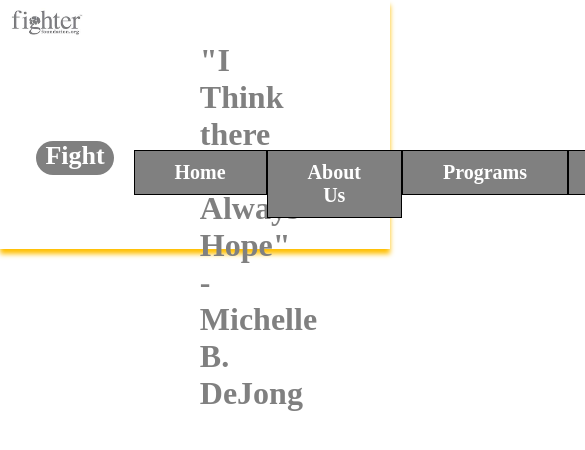
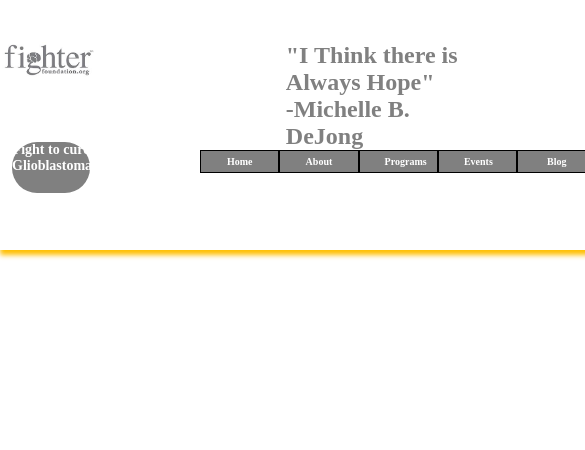
Before and after one commit to Patrick-Tomic/FighterFoundation, a website built with webpack: page src/template.html in a window 390 px wide. Shown: the top 450 px of the page, 585 px wide, since content can reach past the window. Built offline with nearby package versions, Linux system fonts and the light colour scheme.

Commit message:
media queries

```diff
--- a/src/index.ts
+++ b/src/index.ts
@@ -19,11 +19,7 @@ tabs.forEach((tab) => {
   const div = document.createElement('div')
   const li = document.createElement('li')
   li.classList.add(tab)
-  if (tab === 'About' || tab === 'Contact') {
-    li.innerHTML = tab + ' Us'
-  } else {
-    li.innerHTML = tab
-  }
+  li.innerHTML = tab
   div.appendChild(li)
   if (tab === 'About') {
     const li = document.createElement('li')
@@ -48,7 +44,6 @@ tabs.forEach((tab) => {
           li.innerHTML = 'Patient Resources'
           count++
           li.classList.add('hidden')
-
           div.appendChild(li)
           break
         case 1:
--- a/src/style.scss
+++ b/src/style.scss
@@ -4,13 +4,15 @@ $gold: 		#FFBF00;
     margin: 0;
     padding: 0;
 }
+body{
+    width: 100%;
+}
 header{
     position: sticky;
     top: 0;
     box-shadow: 0px 5px 5px $gold;
-    min-height: 249px;
-    max-height: 250px;
-
+    height: 250px;
+   width: 100%;
     display: grid;
     grid-template-columns: 1fr 3fr;
     h1{
@@ -72,3 +74,65 @@ img{
             border-radius: 25px;
         }
     }
+@media(max-width: 450px){
+    header{
+        height: 150px;
+        width: 450px;
+        h1{
+            font-size: 15px;
+            width: 50vw;
+        }
+    nav{
+        margin-left: 2px;
+        width: 30vw;
+
+        div{
+            li{
+                font-size: 6px;
+                padding: 5px;
+                width: 7vw;
+            }
+        }
+    }
+    img{
+        width: 30vw;
+        margin-left: 0;
+        margin-top: 4vh;
+    }
+    .imgHead{
+        margin-left: 12px;
+        font-size: 12px;
+        height: 5vh;
+    }
+}
+}
+@media(max-width: 800px){
+    header{
+        width: 800px;
+        height: 250px;
+        h1{
+            width: 50vw;
+            font-size: 24px;
+        }
+        nav{
+            width: 55vw;
+            margin-left: 0;
+            div{
+                li{
+                    font-size: 10px;
+                   padding: 5px 25px;
+                }
+            }
+        }
+        img{
+            width: 25vw;
+            margin-left: 0;
+            margin-top: 5vh;
+        }
+        .imgHead{
+            margin-left: 12px;
+            font-size: 14px;
+            height: 6vh;
+        }
+    }
+}
```
Also changed, not shown: src/buildHome.ts (added).
